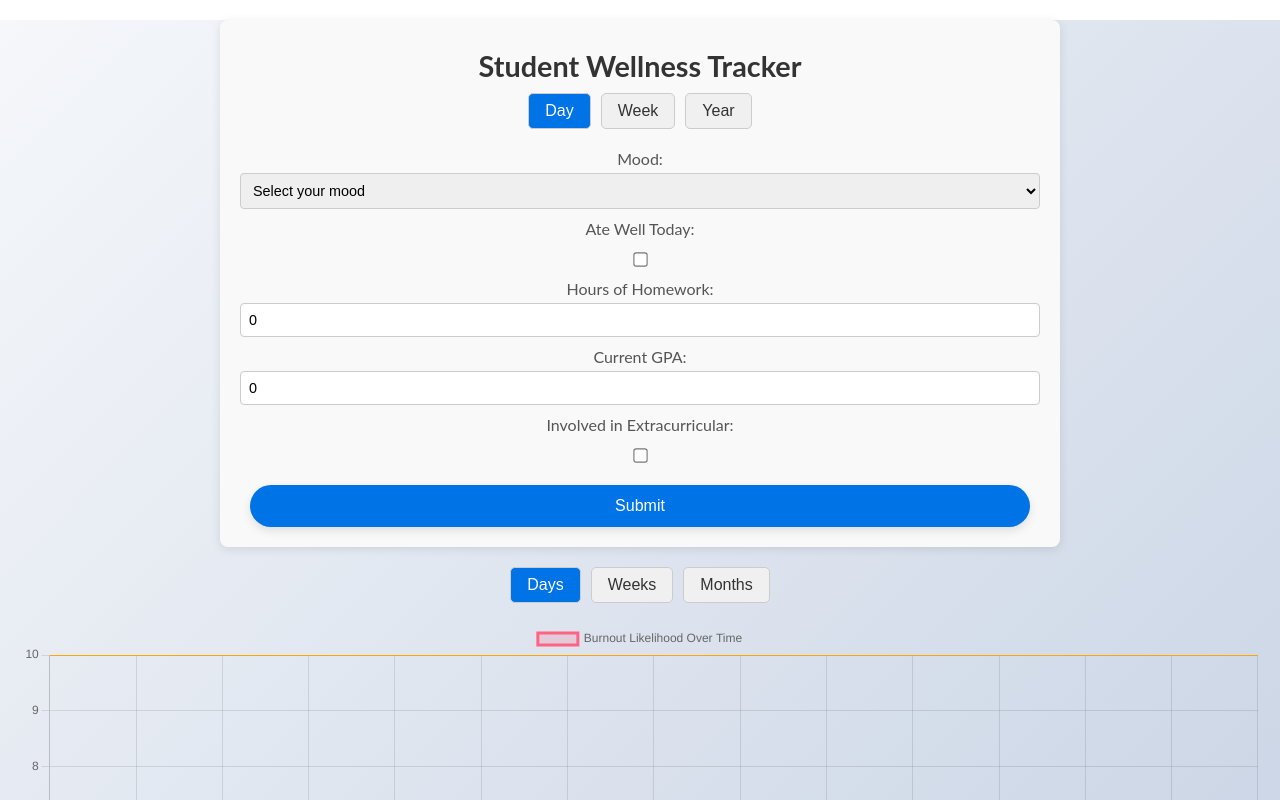
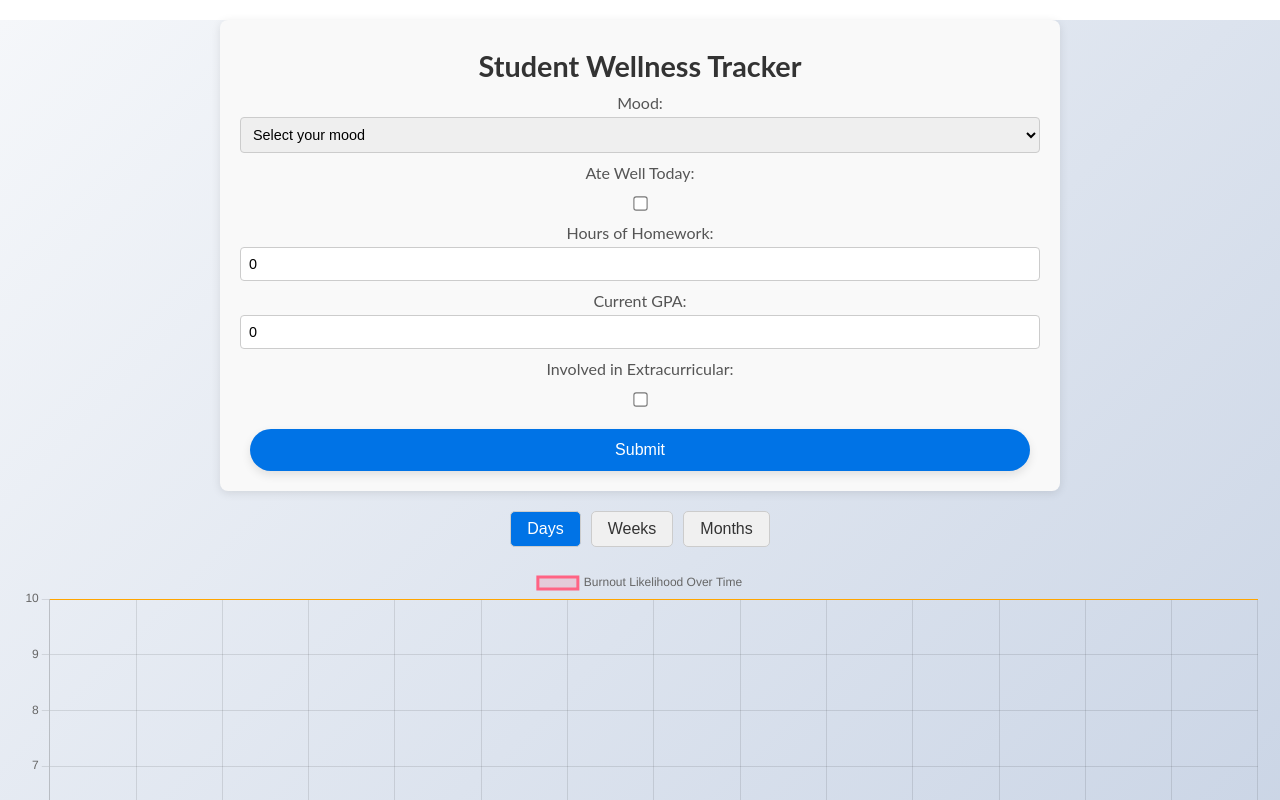
Before and after one commit to stephendyoungjr/StudentWellnessTracker, a React (Create React App) app: page / in a window 1280 px wide. Shown: the top 800 px of the page. Built offline with nearby package versions, Linux system fonts and the light colour scheme.

Commit message:
removed button duplicates

```diff
--- a/src/components/SurveyForm.js
+++ b/src/components/SurveyForm.js
@@ -1,5 +1,4 @@
 import React, { useState } from 'react';
-
 import './SurveyForm.css';
 
 const SurveyForm = ({ onSubmit }) => {
@@ -13,18 +12,12 @@ const SurveyForm = ({ onSubmit }) => {
     date: new Date().toISOString().split('T')[0],
   });
 
-  const [activePeriod, setActivePeriod] = useState('day'); // State for tracking the active period
-
   const handleChange = (e) => {
     const { name, value, type, checked } = e.target;
     setFormData({
       ...formData,
       [name]: type === 'checkbox' ? checked : value,
     });
-  };
-
-  const handlePeriodClick = (period) => {
-    setActivePeriod(period);
   };
 
   const handleSubmit = (e) => {
@@ -45,31 +38,6 @@ const SurveyForm = ({ onSubmit }) => {
     <div className="survey-container">
       <form onSubmit={handleSubmit} className="survey-form">
         <h1 className="survey-title">Student Wellness Tracker</h1>
-
-        {/* Period Selection */}
-        <div className="period-selector">
-          <button
-            type="button"
-            className={`period-button ${activePeriod === 'day' ? 'active' : ''}`}
-            onClick={() => handlePeriodClick('day')}
-          >
-            Day
-          </button>
-          <button
-            type="button"
-            className={`period-button ${activePeriod === 'week' ? 'active' : ''}`}
-            onClick={() => handlePeriodClick('week')}
-          >
-            Week
-          </button>
-          <button
-            type="button"
-            className={`period-button ${activePeriod === 'year' ? 'active' : ''}`}
-            onClick={() => handlePeriodClick('year')}
-          >
-            Year
-          </button>
-        </div>
 
         <div className="form-group">
           <label>Mood:</label>
```
